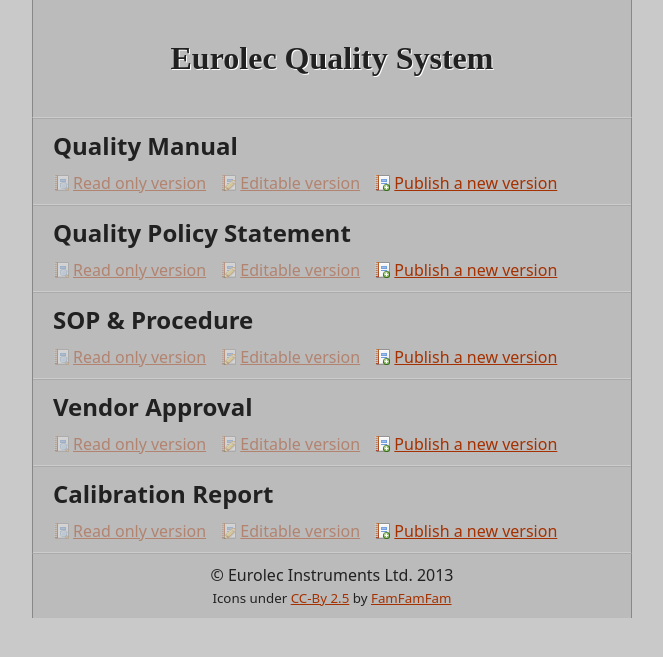
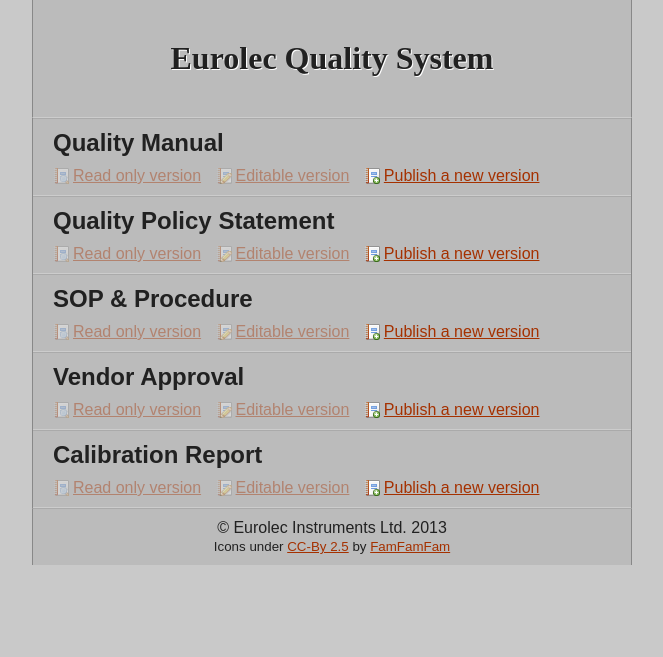
Before and after one commit to LeOSW42/QualitySystem, a PHP site: page / in a window 1280 px wide. Shown: the top 657 px of the page, without its empty margins (308-971 px from the left). Run offline with PHP 8.4, Linux system fonts and the light colour scheme.

Commit message:
Font to sans-serif (Windows compatibility)

```diff
--- a/stylesheet.css
+++ b/stylesheet.css
@@ -5,7 +5,7 @@
 
 body {
 	background: #C9C9C9;
-	font-family: sans;
+	font-family: sans-serif;
 	color: #212121;
 	margin: 0 auto;
 	width: 600px;
```
